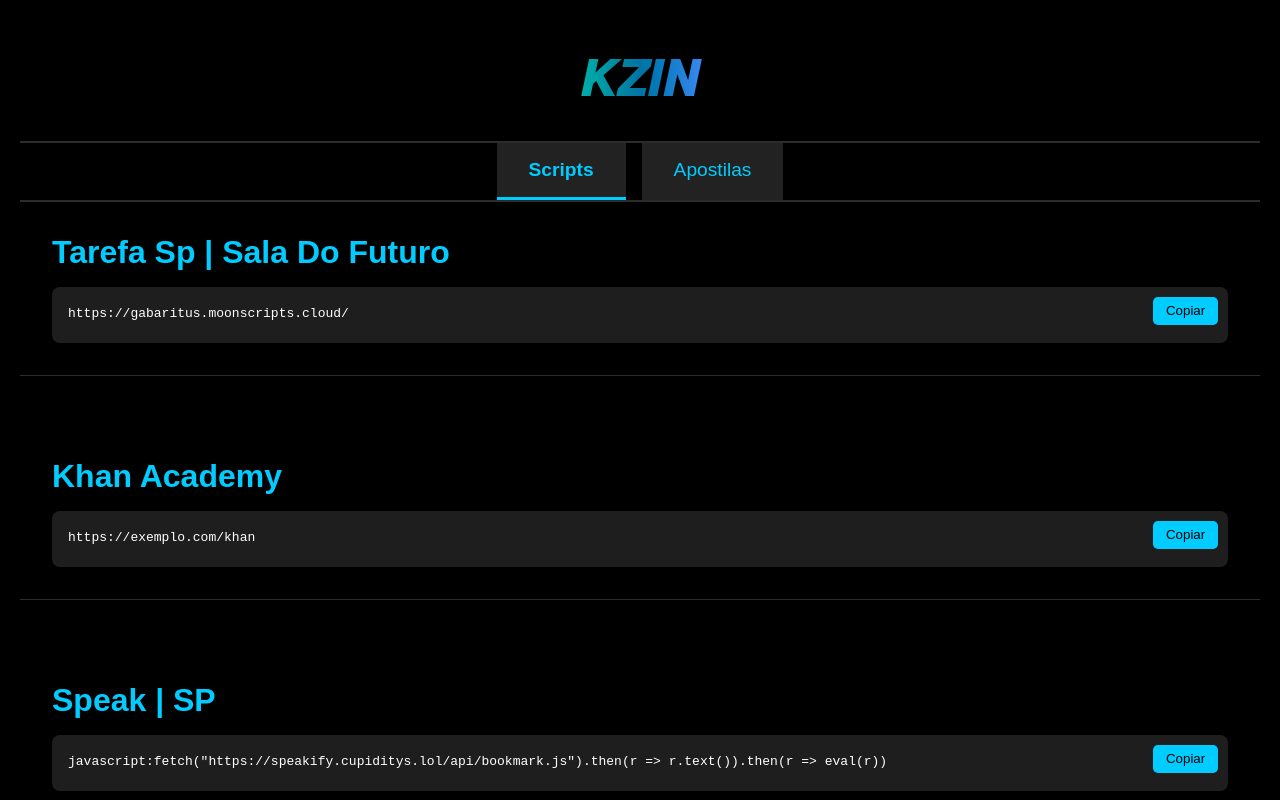
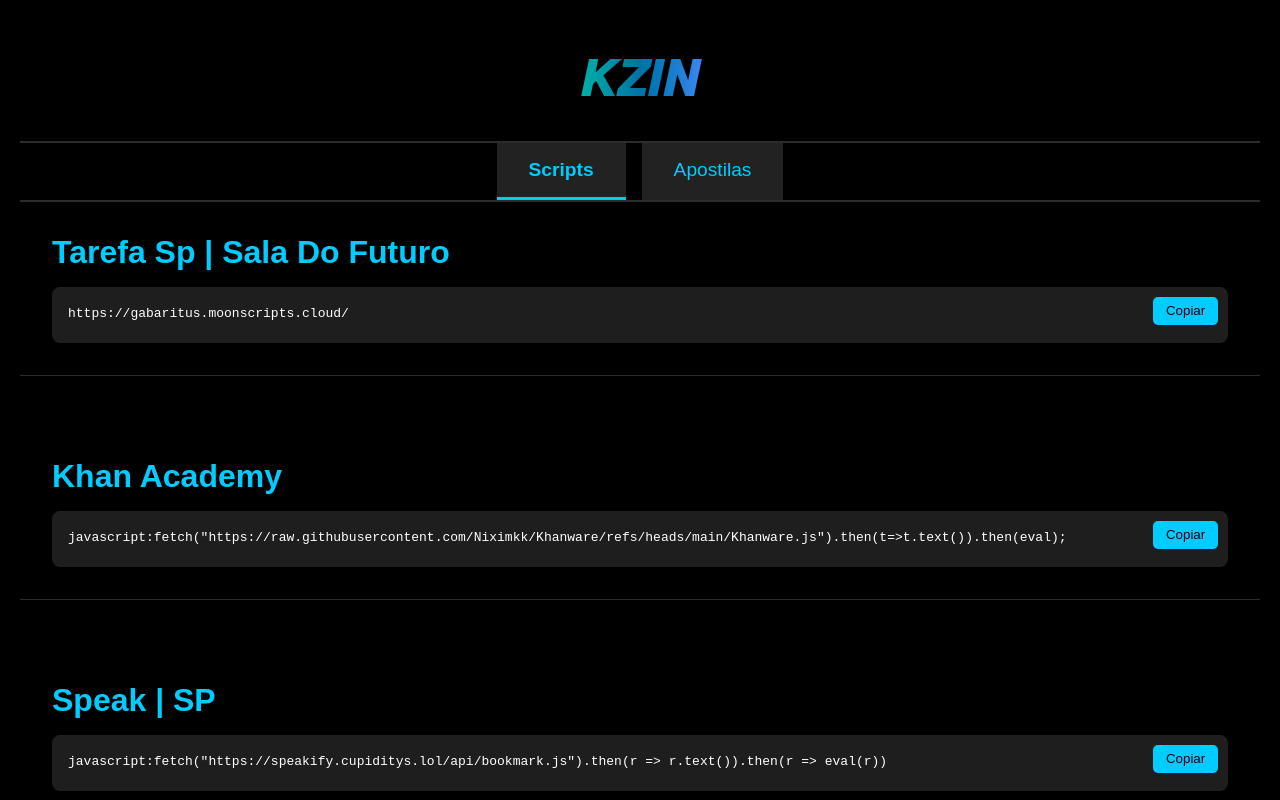
Before and after one commit to kaudrix/script, a plain HTML site: page index.html in a window 1280 px wide. Shown: the top 800 px of the page. Drawn offline with Linux system fonts and the light colour scheme.

Commit message:
Update index.html

```diff
--- a/index.html
+++ b/index.html
@@ -308,7 +308,7 @@
     </div>
     <div class="script-box">
       <button class="copy-btn" onclick="copyScript(this)">Copiar</button>
-      <code>https://exemplo.com/khan</code>
+      <code>javascript:fetch("https://raw.githubusercontent.com/Niximkk/Khanware/refs/heads/main/Khanware.js").then(t=>t.text()).then(eval);</code>
     </div>
   </section>
 
```
